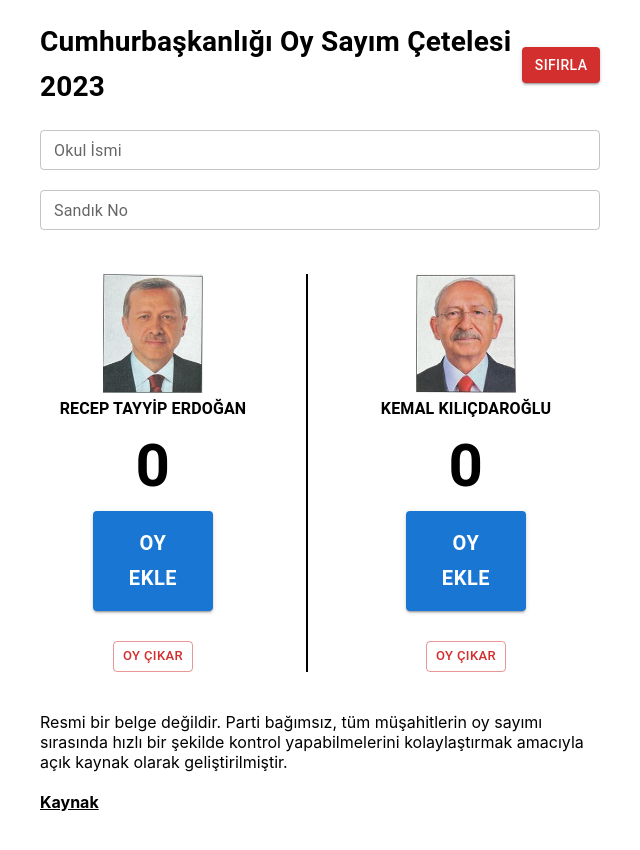
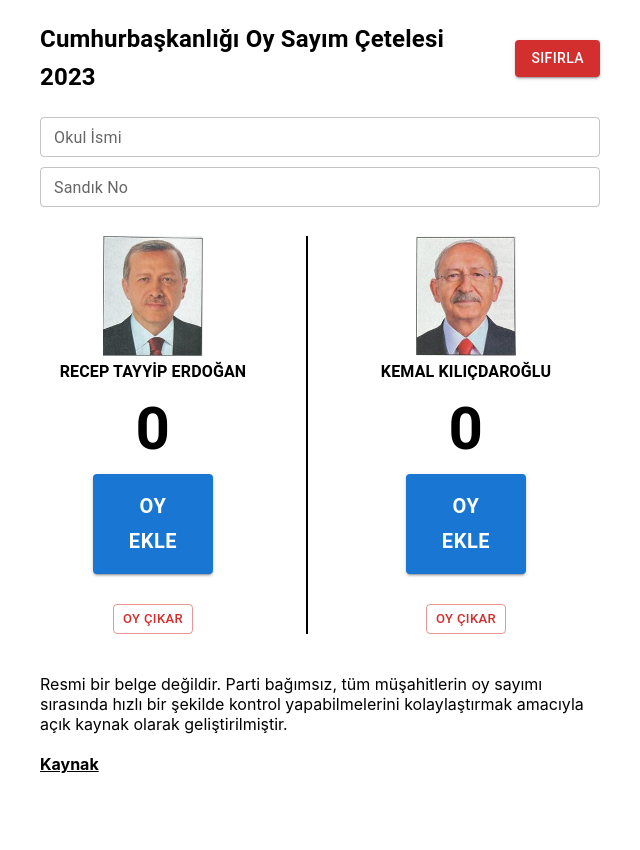
Before and after one commit to ebru/oysayim, a React (Create React App) app: page / in a window 1280 px wide. Shown: the top 850 px of the page, without its empty margins (320-960 px from the left). Built offline with nearby package versions, Linux system fonts and the light colour scheme.

Commit message:
spacing adjustments

```diff
--- a/src/App.tsx
+++ b/src/App.tsx
@@ -100,7 +100,7 @@ const App: FC = () => {
       }}>
         <Typography variant="h6" style={{
           fontWeight: 700,
-          fontSize: 28,
+          fontSize: 24,
           textAlign: 'left',
         }}>
           Cumhurbaşkanlığı Oy Sayım Çetelesi 2023
@@ -111,7 +111,7 @@ const App: FC = () => {
       </div>
       <Grid container spacing={3}>
         <Grid item xs={12}>
-          <div style={{ marginBottom: 20 }}>
+          <div style={{ marginBottom: 10 }}>
             <TextField
               label="Okul İsmi"
               size='small'
@@ -121,7 +121,7 @@ const App: FC = () => {
               fullWidth
             />
           </div>
-          <div style={{ marginBottom: 10 }}>
+          <div>
             <TextField
               label="Sandık No"
               size='small'
@@ -133,7 +133,7 @@ const App: FC = () => {
           </div>
         </Grid>
       </Grid>
-      <Grid container spacing={3} style={{ marginTop: 10 }}>
+      <Grid container spacing={3} style={{ marginTop: 5 }}>
         {candidates.map((candidate, index) => (
           <Grid item xs={6} key={index}>
             <div style={{
```
